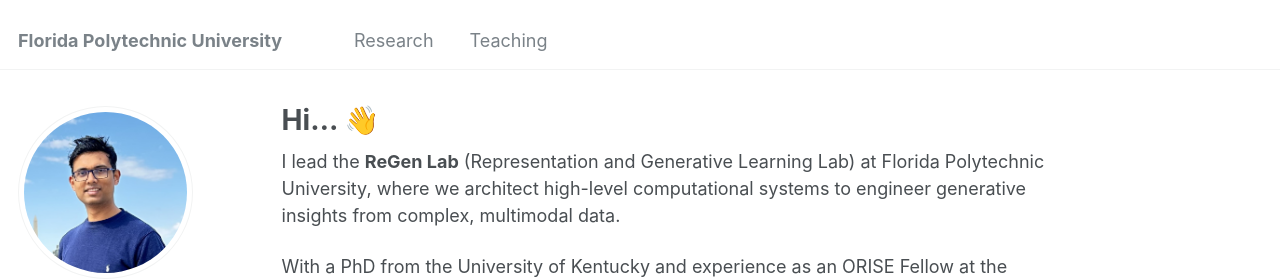
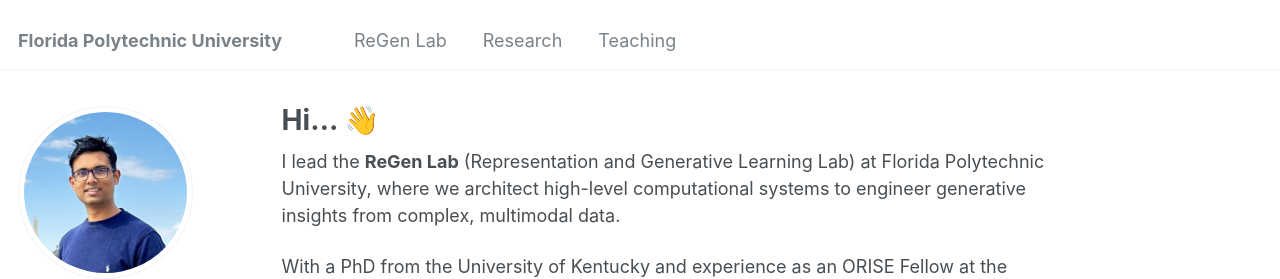
Before and after one commit to selimmd/selimmd.github.io, a Jekyll site: the page built from _pages/about.md, in a window 1280 px wide. Shown: the top 279 px of the page. Built offline with Jekyll 4.4.1, drawn with Linux system fonts in a browser that asks for light colours; some web fonts are replaced.

Commit message:
Add 'ReGen Lab' link to navigation

```diff
--- a/_data/navigation.yml
+++ b/_data/navigation.yml
@@ -1,5 +1,8 @@
 # main links links
 main:
+  - title: "ReGen Lab"
+    url: /
+
   - title: "Research"
     url: /publications/
 
```
